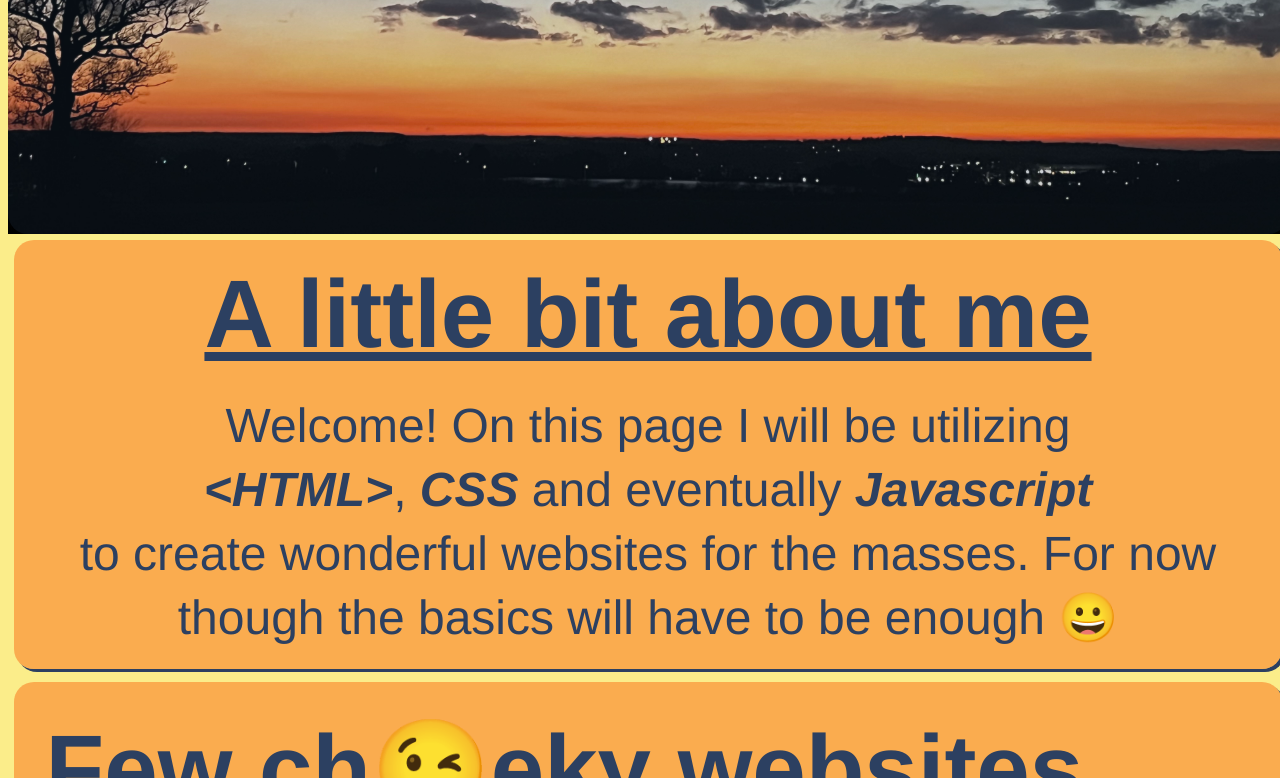
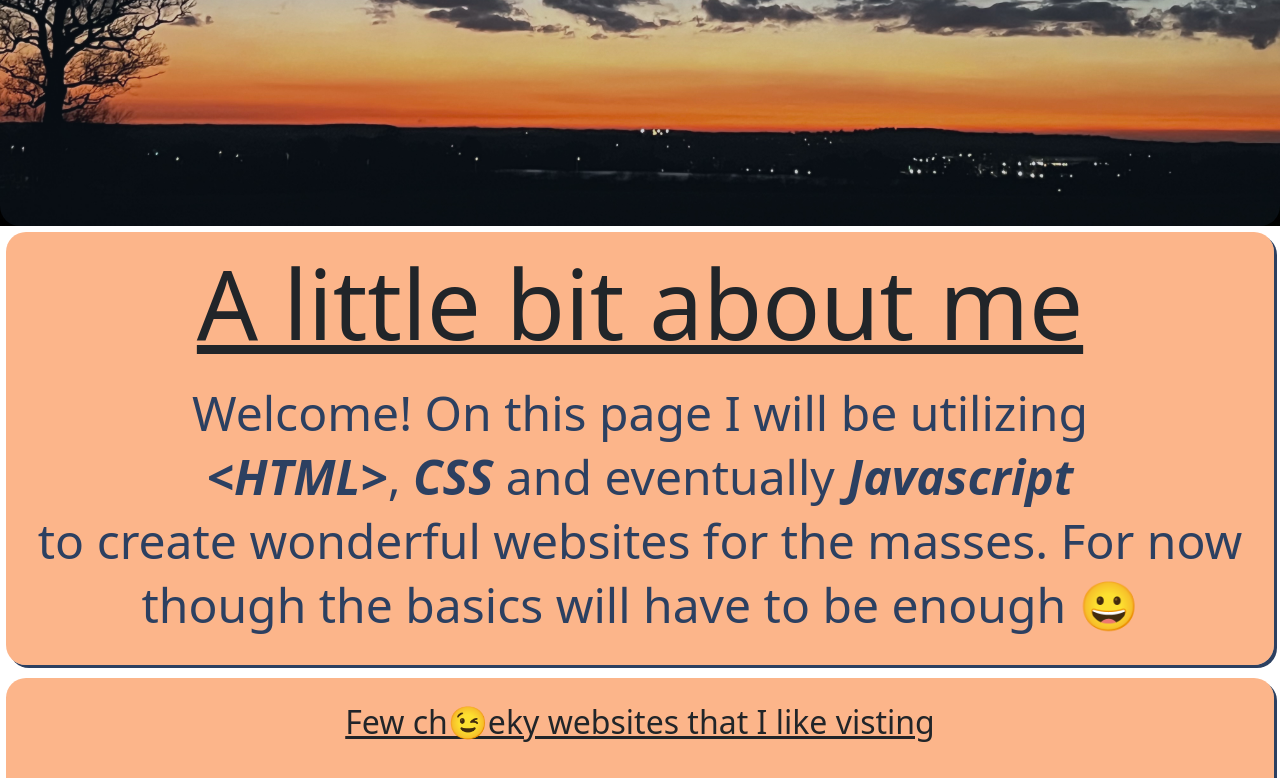
Before and after one commit to TastyKahunaBurger/Practise-html-css, a plain HTML site: page index.html in a window 1280 px wide. Shown: the part 574-1352 px from the top of the page. Drawn offline with nearby package versions, Linux system fonts and the light colour scheme.

Commit message:
Link Update
Added CDN links for bootstrap and font awesome

```diff
--- a/index.html
+++ b/index.html
@@ -5,6 +5,8 @@
     <meta name="viewport" content="width-device-width, initial-scale=1.0">
     <title>My Test Profile page</title>
     <link rel="stylesheet" href="style.css">
+    <link rel="stylesheet" href="https://cdn.jsdelivr.net/npm/bootstrap@5.3.3/dist/css/bootstrap.min.css" integrity="sha384-QWTKZyjpPEjISv5WaRU9OFeRpok6YctnYmDr5pNlyT2bRjXh0JMhjY6hW+ALEwIH" crossorigin="anonymous">
+    <link rel="stylesheet" href="https://cdn.jsdelivr.net/npm/@fortawesome/fontawesome-free@6.6.0/css/fontawesome.min.css" integrity="sha384-NvKbDTEnL+A8F/AA5Tc5kmMLSJHUO868P+lDtTpJIeQdGYaUIuLr4lVGOEA1OcMy" crossorigin="anonymous">
   </head>
   <body>
 
```
